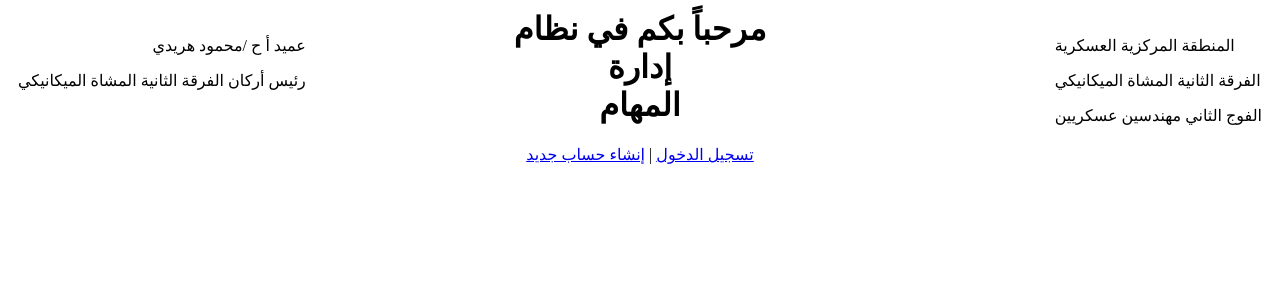
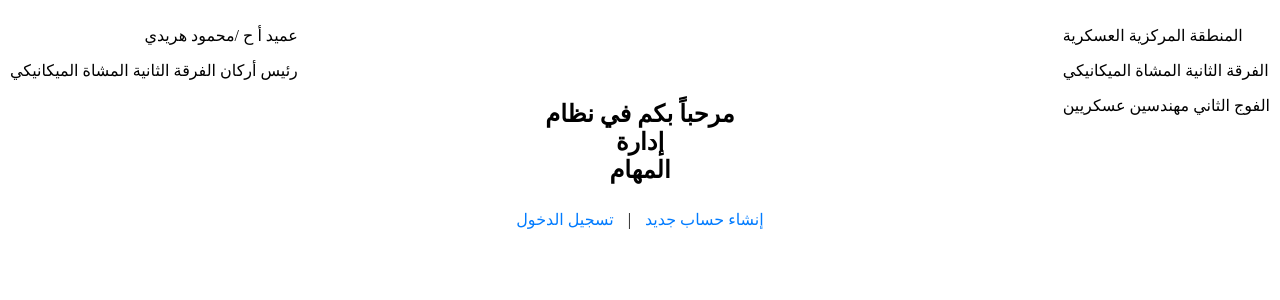
Before and after one commit to HasanAbdelhady/tasks, a Django app: page /tasks/ in a window 1280 px wide. Shown: the top 300 px of the page. Run offline with Django 5.2, Linux system fonts and the light colour scheme.

Commit message:
Update home.html

```diff
--- a/task_tracker/templates/home.html
+++ b/task_tracker/templates/home.html
@@ -17,6 +17,10 @@
             position: relative;
 
             text-align: center;
+
+            margin: 0; /* Remove default margin */
+
+            padding-top: 80px; /* Add padding to the top to create space for corner texts */
 
         }
 
@@ -46,7 +50,27 @@
 
         .title {
 
-            margin-top: 10px; /* Adjust margin to shift buttons down */
+            margin-top: 20px; /* Adjust margin to create space below the title */
+
+            font-size: 24px; /* Increase font size for better visibility */
+
+        }
+
+        a {
+
+            display: inline-block; /* Make links block elements for better spacing */
+
+            margin: 10px; /* Add margin for spacing between links */
+
+            text-decoration: none; /* Remove underline from links */
+
+            color: #007BFF; /* Change link color */
+
+        }
+
+        a:hover {
+
+            text-decoration: underline; /* Underline on hover for better UX */
 
         }
 
```
